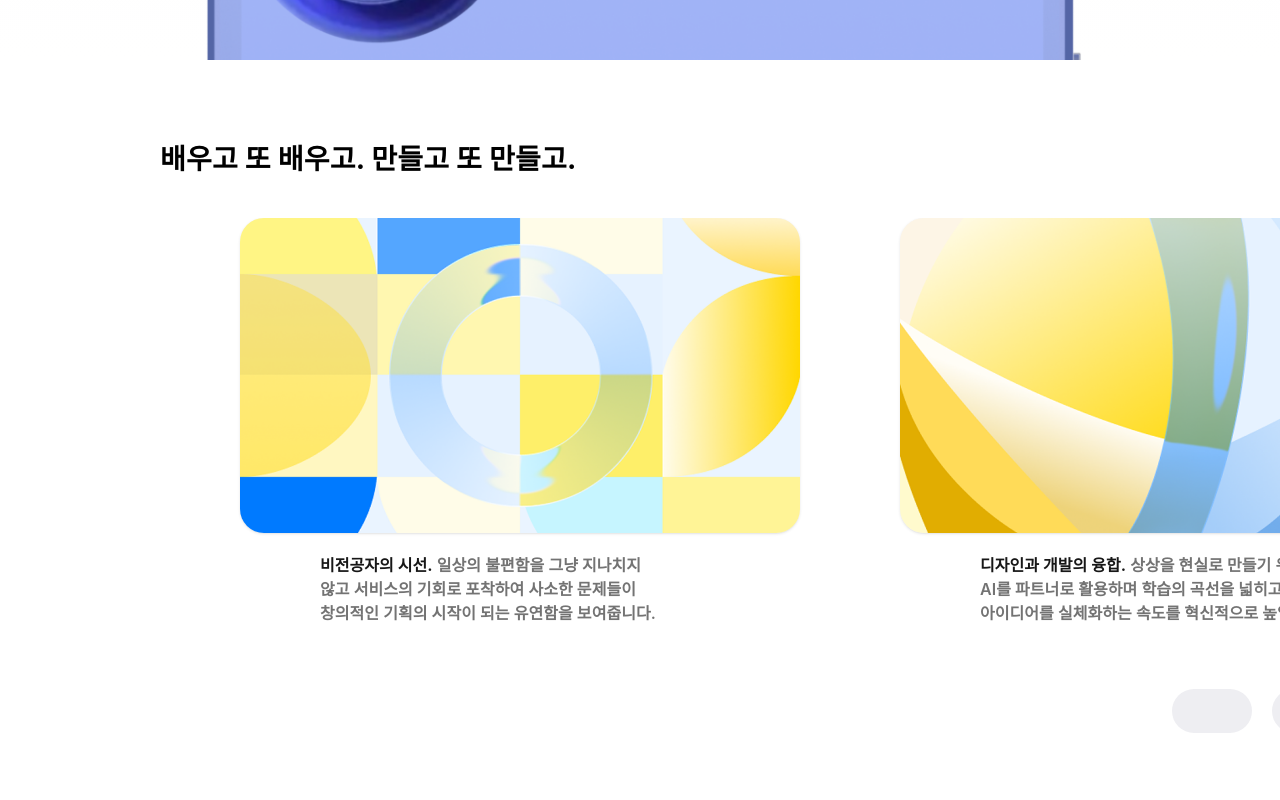
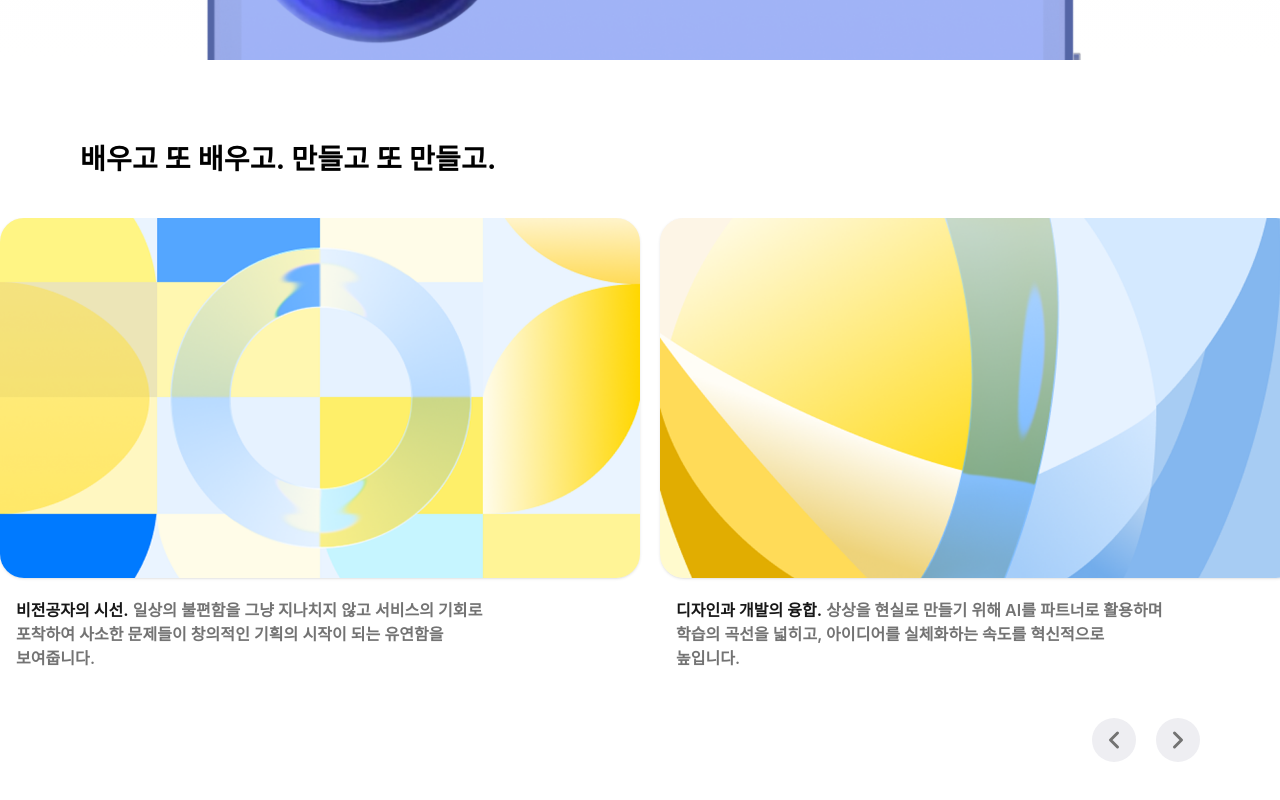
Before and after one commit to BS-Stack-Lab/portfolio-site-2026, a Next.js app: page / in a window 1280 px wide. Shown: the part 3633-4433 px from the top of the page. Built offline with nearby package versions, Linux system fonts and the light colour scheme; a web font is replaced by a local one.

Commit message:
kaldjflkasjdfl

```diff
--- a/components/AboutMe.tsx
+++ b/components/AboutMe.tsx
@@ -40,35 +40,28 @@ export default function AboutMe() {
         }
       `}</style>
 
-      {/* 1. 타이틀 영역: 1600px 중앙 정렬 및 패딩 80px */}
+      {/* 1. 타이틀 영역: 1600px 중앙 정렬 가이드 */}
       <div className="w-full max-w-[1600px] mx-auto px-[20px] md:px-[40px] xl:px-[80px] mb-[40px]">
         <h2 className="font-wanted font-bold text-[#000000] tracking-[0.23px] xl:text-[28px] xl:leading-[38px] md:text-[24px] text-[20px]">
           배우고 또 배우고. 만들고 또 만들고.
         </h2>
       </div>
 
-      {/* 2. 스크롤 영역: 1600px 제한을 풀고 브라우저 끝까지(w-full) 보이게 함 */}
+      {/* 2. 스크롤 영역: 잘림 방지를 위해 w-full 사용 */}
       <div
         ref={scrollRef}
         className="w-full overflow-x-auto scrollbar-hide scroll-smooth snap-container overflow-y-visible"
       >
-        {/* 🛠 핵심 로직:
-            컨테이너에 mx-auto와 max-w-none을 사용하여 타이틀과 왼쪽 라인을 맞춤.
-            오른쪽은 패딩을 충분히 주어 잘리지 않고 넘어가게 처리.
+        {/* 핵심 정렬 로직:
+           - 1600px 이하: xl:pl-[80px]로 타이틀과 라인을 맞춤.
+           - 1600px 초과: xl:pl-[calc(50vw-720px)] 수식을 사용하여 브라우저가 넓어져도 타이틀 시작점(800px 지점)에 카드를 고정.
+           (1600px의 절반인 800px에서 패딩 80px을 뺀 720px을 기준점으로 삼음)
         */}
         <div className="flex flex-row gap-[20px] pb-10 min-w-max
           px-[20px] md:px-[40px]
-          /* 1600px 기준 왼쪽 80px 정렬을 맞추기 위한 수식 */
-          xl:pl-[calc((100vw-1600px)/2+80px)]
-          xl:pr-[80px]">
-
-          {/* 브라우저가 1600px 이하일 때는 왼쪽 패딩 80px 고정 */}
-          <style jsx>{`
-            @media (max-width: 1600px) and (min-width: 1280px) {
-              .flex { padding-left: 80px !important; }
-            }
-          `}</style>
-
+          xl:pl-[calc(50vw-720px)]
+          xl:pr-[80px]"
+        >
           {cardData.map((card) => (
             <div
               key={card.id}
@@ -87,7 +80,7 @@ export default function AboutMe() {
         </div>
       </div>
 
-      {/* 3. 버튼 영역: 다시 1600px 중앙 정렬 안으로 */}
+      {/* 3. 버튼 영역: 1600px 중앙 정렬 가이드 안으로 */}
       <div className="w-full max-w-[1600px] mx-auto px-[20px] md:px-[40px] xl:px-[80px] mt-[24px]">
         <div className="w-full flex justify-end">
           <div className="flex flex-row items-center gap-[20px] w-[108px] h-[44px]">
```
